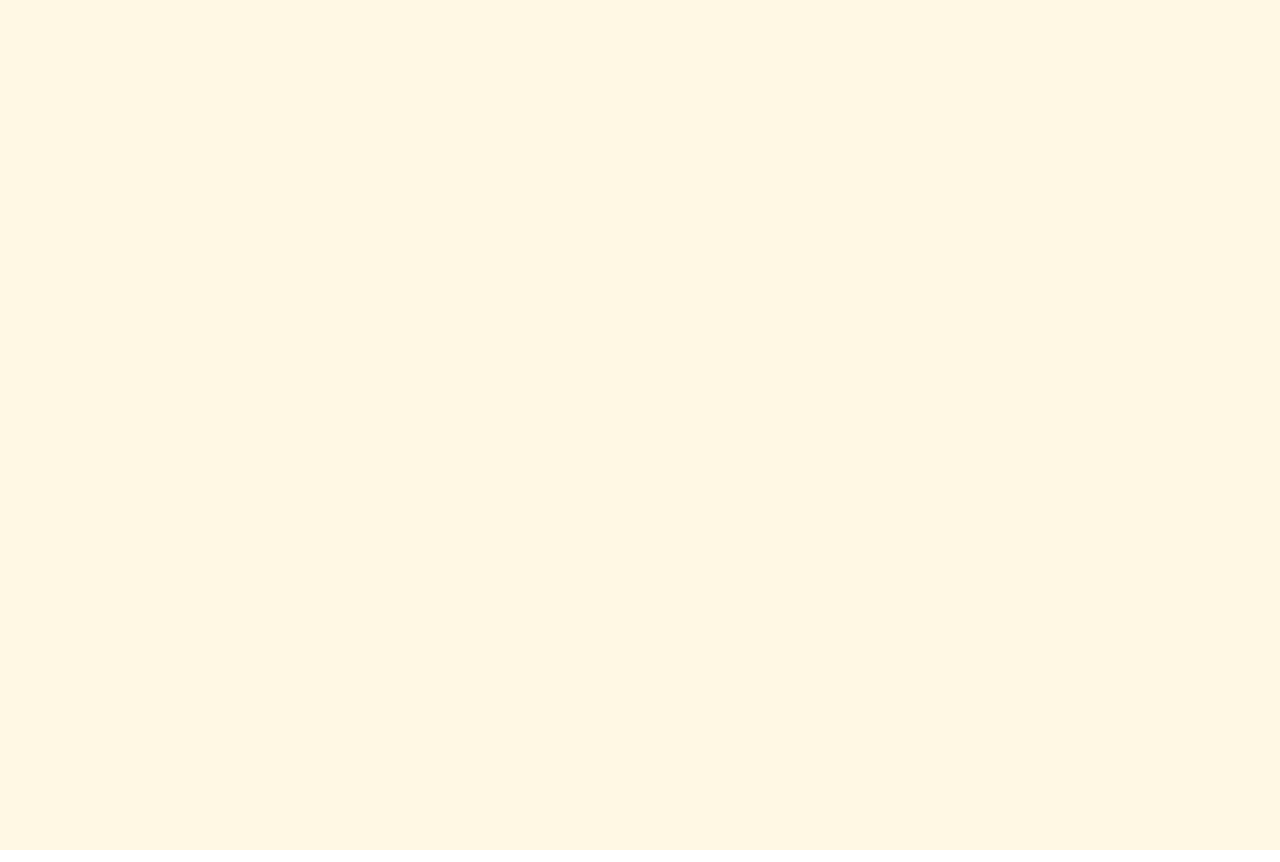
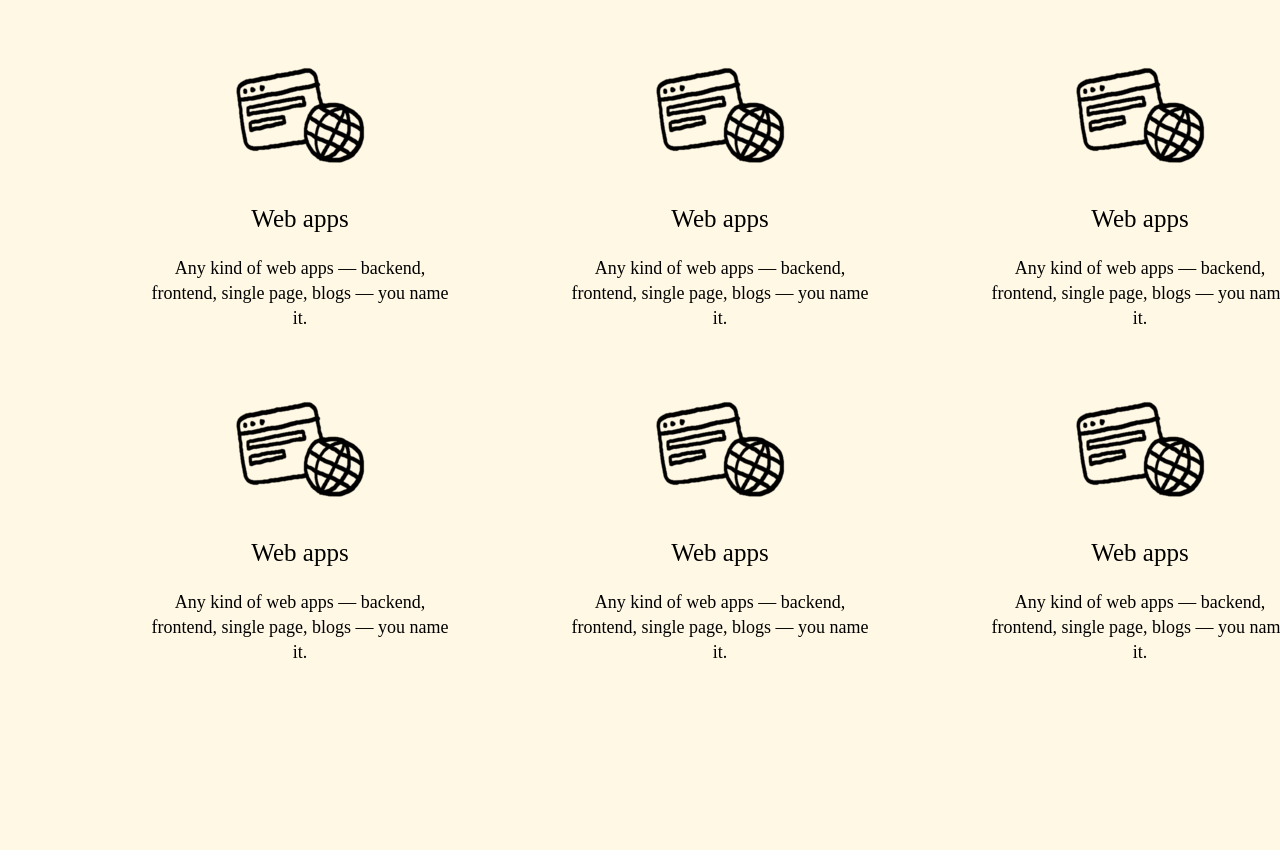
Before and after one commit to evil-badger/10-flex-lokalise, a plain HTML site: page index.html in a window 1280 px wide. Shown: the part 5053-5915 px from the top of the page. Drawn offline with Linux system fonts and the light colour scheme; files whose address does not match are found by name.

Commit message:
flex almost ready

```diff
--- a/index.html
+++ b/index.html
@@ -117,6 +117,40 @@
 
             <section class="possibilities">
                 <h1 class="possibilities-header">What can you localize with Lokalise?</h1>
+                <div class="possibilities-row">
+                    <div class="possibilities-card">
+                        <img class="possibilities-img" src="images/web-apps.png" alt="web">
+                        <h1 class="possibilities-card-header">Web apps</h1>
+                        <p class="possibilities-card-article">Any kind of web apps — backend, frontend, single page, blogs — you name it.</p>
+                    </div>
+                    <div class="possibilities-card">
+                        <img class="possibilities-img" src="images/web-apps.png" alt="web">
+                        <h1 class="possibilities-card-header">Web apps</h1>
+                        <p class="possibilities-card-article">Any kind of web apps — backend, frontend, single page, blogs — you name it.</p>
+                    </div>
+                    <div class="possibilities-card">
+                        <img class="possibilities-img" src="images/web-apps.png" alt="web">
+                        <h1 class="possibilities-card-header">Web apps</h1>
+                        <p class="possibilities-card-article">Any kind of web apps — backend, frontend, single page, blogs — you name it.</p>
+                    </div>
+                </div>
+                <div class="possibilities-row">
+                    <div class="possibilities-card">
+                        <img class="possibilities-img" src="images/web-apps.png" alt="web">
+                        <h1 class="possibilities-card-header">Web apps</h1>
+                        <p class="possibilities-card-article">Any kind of web apps — backend, frontend, single page, blogs — you name it.</p>
+                    </div>
+                    <div class="possibilities-card">
+                        <img class="possibilities-img" src="images/web-apps.png" alt="web">
+                        <h1 class="possibilities-card-header">Web apps</h1>
+                        <p class="possibilities-card-article">Any kind of web apps — backend, frontend, single page, blogs — you name it.</p>
+                    </div>
+                    <div class="possibilities-card">
+                        <img class="possibilities-img" src="images/web-apps.png" alt="web">
+                        <h1 class="possibilities-card-header">Web apps</h1>
+                        <p class="possibilities-card-article">Any kind of web apps — backend, frontend, single page, blogs — you name it.</p>
+                    </div>
+                </div>
             </section>
 
 
--- a/scss/style.scss
+++ b/scss/style.scss
@@ -349,11 +349,48 @@
 
 .possibilities-header{
     width: 890px;
+    font-size: 50px;
+    line-height: 60px;
     margin-left: auto;
     margin-right: auto;
-    font-size: 50px;
-    line-height: 60px;
+    padding-top: 120px;
     text-align: center;
+}
+
+.possibilities-row{
+    width: 1170px;
+    display: flex;
+    justify-content: space-between;
+    margin-left: auto;
+    margin-right: auto;
+    margin-top: 58px;
+    margin-bottom: 57px;
+}
+
+.possibilities-card{
+    width: 330px;
+}
+
+.possibilities-img{
+    display: block;
+    margin-left: auto;
+    margin-right: auto;
+}
+
+.possibilities-card-header{
+    font-size: 25px;
+    line-height: 35px;
+    text-align: center;
+    margin:26px 0 20px 0;
+}
+
+.possibilities-card-article{
+    width: 303px;
+    font-size: 18px;
+    line-height: 25px;
+    text-align: center;
+    margin-left: auto;
+    margin-right: auto;
 }
 
 .target-audience{
```
Also changed, not shown: css/style.css, images/documents.png (added), images/games.png (added), images/iot.png (added), images/marketing.png (added), images/mobile-apps.png (added), images/web-apps.png (added), 1 other file.
